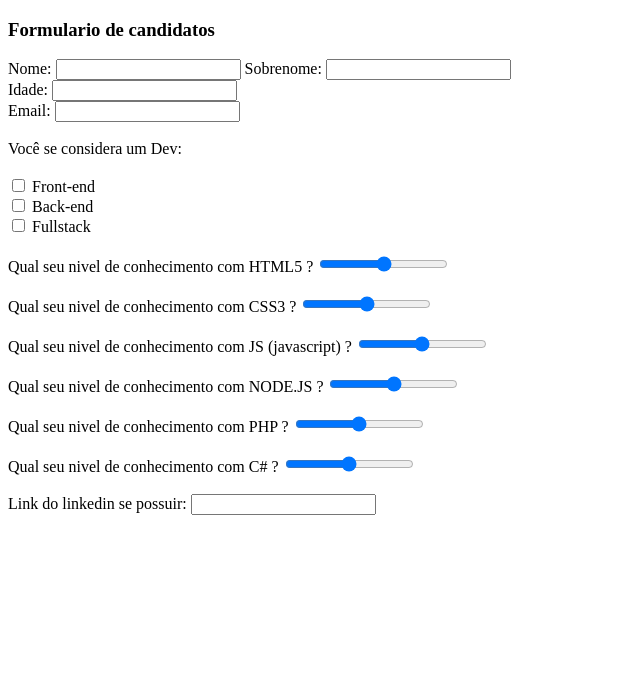
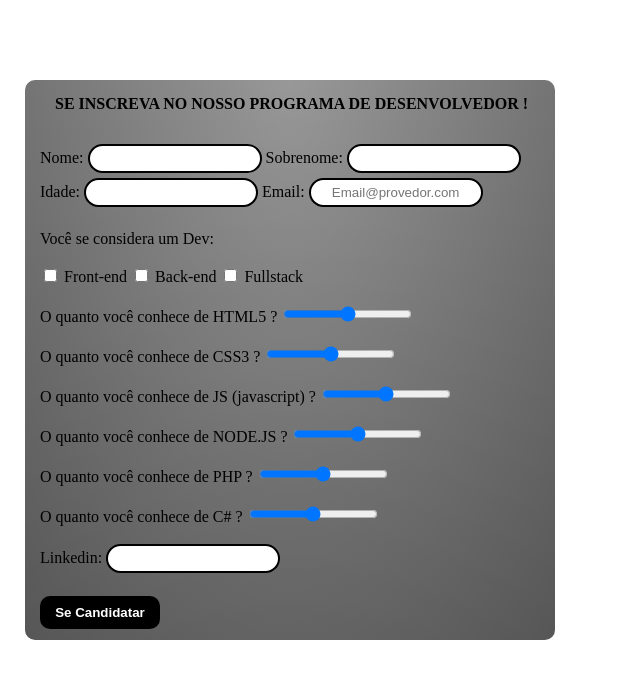
Before and after one commit to lucaxlh13/formulario, a plain HTML site: page index.html in a window 1280 px wide. Shown: the whole page, without its empty margins (0-640 px from the left). Drawn offline with Linux system fonts and the light colour scheme.

Commit message:
Formulario completo, falta apenas colocar fonte.

```diff
--- a/index.html
+++ b/index.html
@@ -4,54 +4,69 @@
     <meta charset="UTF-8">
     <meta http-equiv="X-UA-Compatible" content="IE=edge">
     <meta name="viewport" content="width=device-width, initial-scale=1.0">
+    <link rel="stylesheet" href="style.css">
     <title>Formulario</title>
 </head>
 <body>
 
-    <h3>Formulario de candidatos</h3>
 
-    Nome: <input type="text"> Sobrenome: <input type="text"><br>
-    Idade: <input type="number"><br>
-    Email: <input type="email"><br>
+
+<div class="container" >
+    <div class="card" >
+
+        <p>SE INSCREVA NO NOSSO PROGRAMA DE DESENVOLVEDOR !</p>
+
+        Nome: <input class="input" type="text"> Sobrenome: <input class="input" type="text"><br>
+        Idade: <input class="input" type="number"> Email: <input class="input" type="email" placeholder="Email@provedor.com" ><br>
         <br>
         Você se considera um Dev:<br>
         <br>
-    <input type="checkbox"> Front-end <br>
-    <input type="checkbox"> Back-end <br>
+        <input type="checkbox"> Front-end
+        <input type="checkbox"> Back-end
         <input type="checkbox"> Fullstack <br>
         <br>
-    Qual seu nivel de conhecimento com HTML5 ?
+        O quanto você conhece de HTML5 ?
         <input type="range"><br>
 
         <br>
 
-    Qual seu nivel de conhecimento com CSS3 ?
+        O quanto você conhece de CSS3 ?
         <input type="range"><br>
 
         <br>
 
-    Qual seu nivel de conhecimento com JS (javascript) ?
+        O quanto você conhece de JS (javascript) ?
         <input type="range"><br>
 
         <br>
 
-    Qual seu nivel de conhecimento com NODE.JS ?
+        O quanto você conhece de NODE.JS ?
         <input type="range"><br>
 
         <br>
 
-    Qual seu nivel de conhecimento com PHP ?
+        O quanto você conhece de PHP ?
         <input type="range"><br>
 
         <br>
 
-    Qual seu nivel de conhecimento com C# ?
-    <input type="range"><br>
+        O quanto você conhece de C# ?
+        <input class="range" type="range" ><br>
 
         <br>
 
-    Link do linkedin se possuir: <input type="url">
+        Linkedin: <input class="input" type="url"><br>
 
+        <br>
+
+        <button class="botao" >Se Candidatar</button>
+
+    </div>
+</div>
+
+    <div class="slogan">
+    <img src="Transforme%20a%20sua%20carreira%20com%20n%C3%B3s%20que%20acreditamos%20e%20apoiamos%20sua%20caminhada%20ao%20sucesso%20profissional%20!%20(1).png" alt="">
+</div>
 
 </body>
 </html>
--- /dev/null
+++ b/style.css
@@ -0,0 +1,47 @@
+body {
+    margin: 0;
+    background-image: url(Design\ sem\ nome.png);
+    background-size: cover;
+}
+
+.container {
+    background: linear-gradient(to bottom, rgba(255,255,255,0.15) 0%, rgba(0,0,0,0.15) 100%), radial-gradient(at top center, rgba(255,255,255,0.40) 0%, rgba(0,0,0,0.40) 120%) #989898;
+    background-blend-mode: multiply,multiply;
+    width: 530px;
+    height: 560px;
+    border-radius: 10px;
+    margin-left: 25px;
+    margin-top: 80px;
+}
+
+p {
+    padding: 15px;
+    color: black;
+    font-weight: 650;
+    align-items: center;
+}
+
+.card {
+    margin-left: 15px;
+}
+
+.input {
+    border-radius: 25px;
+    margin-bottom: 5px;
+    border: 2px solid black;
+    padding: 5px;
+    text-align: center;
+    width: 160px;
+}
+
+.botao {
+    border-radius: 10px;
+    font-weight: 600;
+    padding: 7px;
+    color: white;
+    background-color: black;
+    width: 120px;
+    align-self: center;
+    border: 2px solid black;
+    cursor: pointer;
+}
```
Also changed, not shown: background.png (added). Lines whose indentation alone changed are shown as unchanged.
